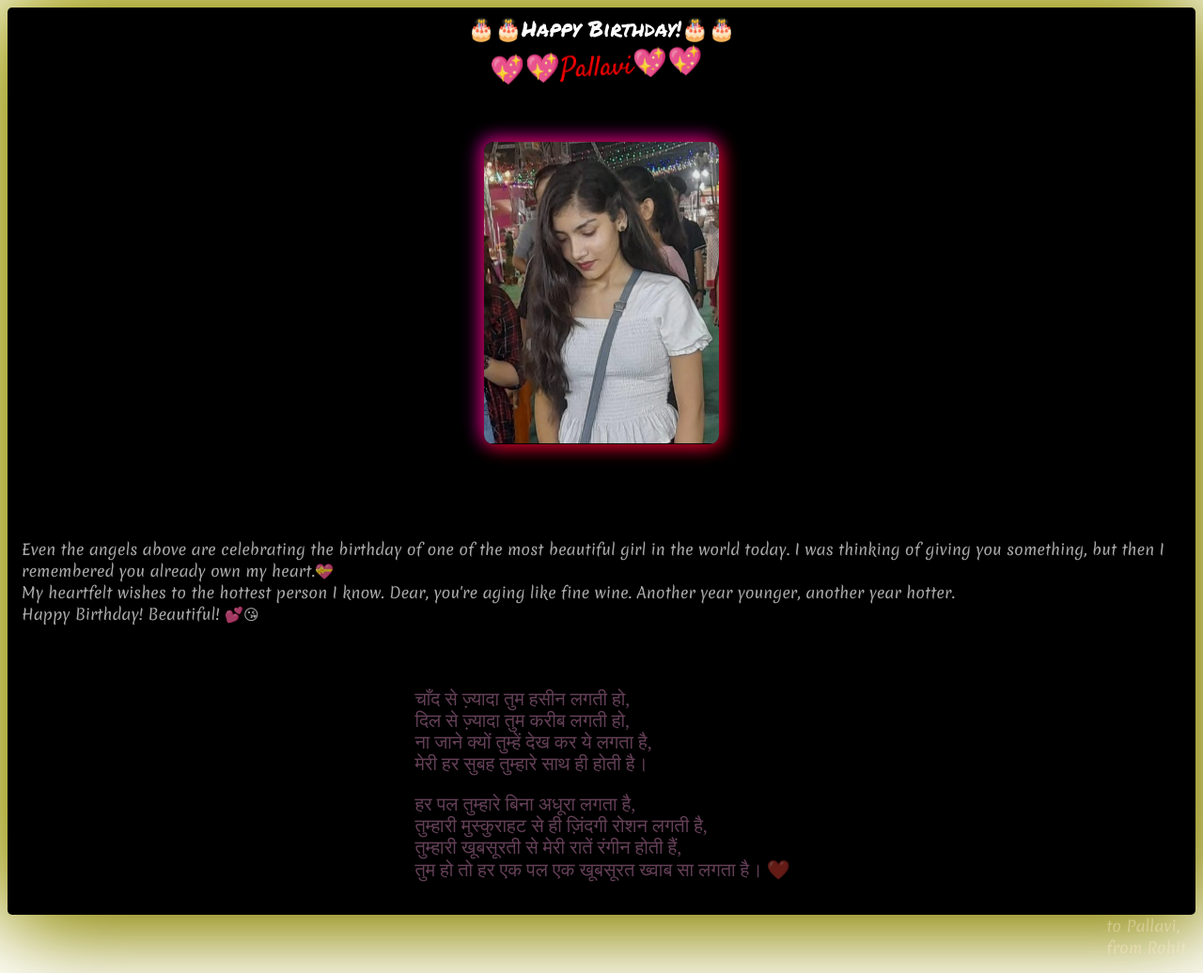
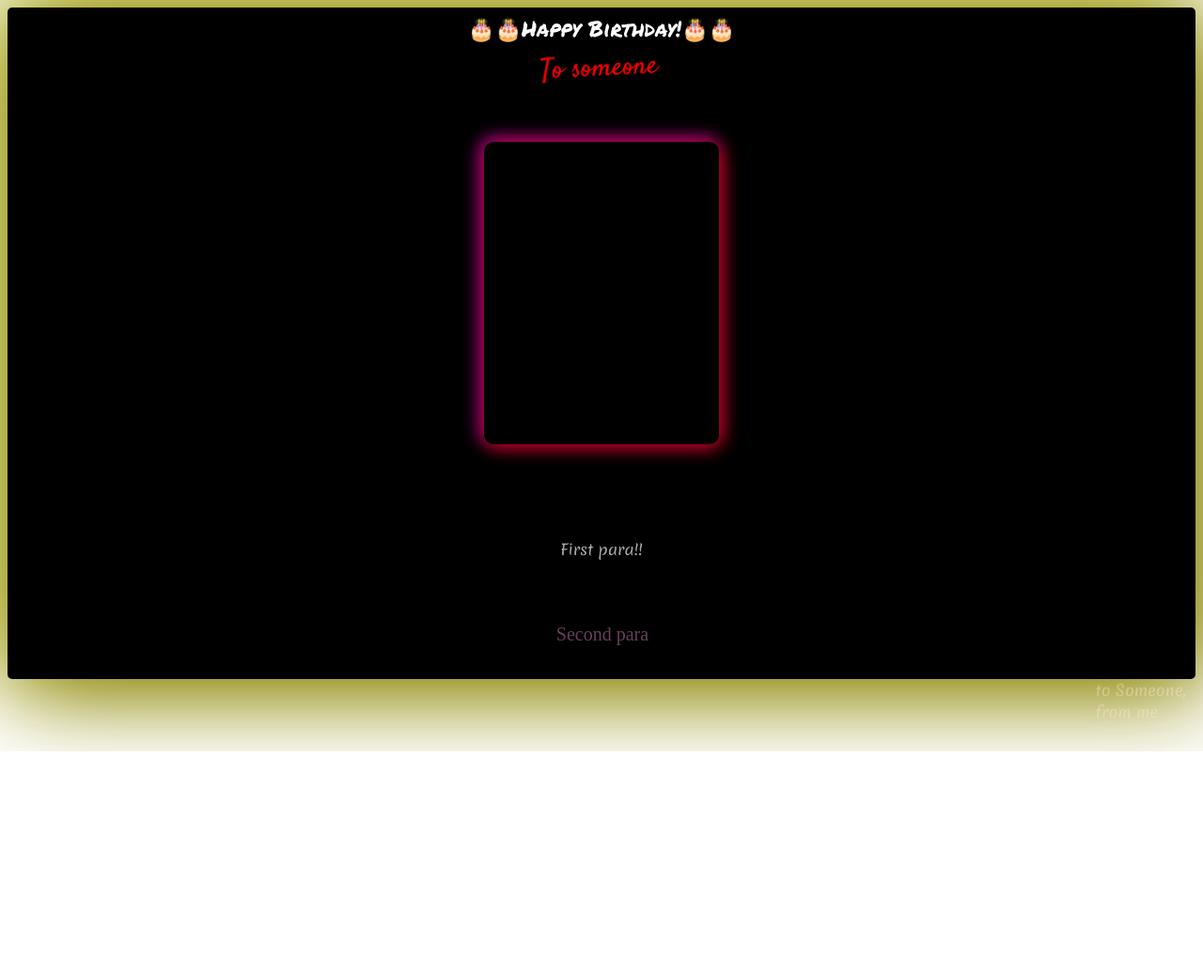
Before and after one commit to RohitKarmakar/Birthday, a plain HTML site: page index.html in a window 1280 px wide. Shown: the whole page at 94% size. After the commit the page ends 800 px from the top, so only its background shows below. Drawn offline with Linux system fonts and the light colour scheme.

Commit message:
index.html

```diff
--- a/index.html
+++ b/index.html
@@ -14,30 +14,19 @@
 <body>
 <div class="container">
     <div class="box" id="box1"> 🎂🎂Happy Birthday!🎂🎂</div>
-    <div class="box" id="box2">💖💖Pallavi💖💖</div>
-    <div class="box" id="box3"><img src="pal.jpg" alt="Pallavi" width="250px"></div>
+    <div class="box" id="box2">To someone</div>
+    <div class="box" id="box3"><img src="" alt="" width="250px"></div>
     <div class="box" id="box4">
         <p>
-            Even the angels above are celebrating the birthday of one of the most beautiful girl in the world today. I was thinking of giving you something, but then I remembered you already own my heart.💝 <br>
-            My heartfelt wishes to the hottest person I know. Dear, you're aging like fine wine. Another year younger, another year hotter. <br> Happy Birthday! Beautiful!
-💕😘
+            First para!!
         </p>
     </div>
     <div class="box" id="box5">
         <p>
-            चाँद से ज़्यादा तुम हसीन लगती हो, <br>
-            दिल से ज़्यादा तुम करीब लगती हो, <br>
-            ना जाने क्यों तुम्हें देख कर ये लगता है, <br>
-            मेरी हर सुबह तुम्हारे साथ ही होती है। <br>
-        </p>
-        <p>
-            हर पल तुम्हारे बिना अधूरा लगता है, <br>
-            तुम्हारी मुस्कुराहट से ही ज़िंदगी रोशन लगती है, <br>
-            तुम्हारी खूबसूरती से मेरी रातें रंगीन होती हैं, <br>
-            तुम हो तो हर एक पल एक खूबसूरत ख्वाब सा लगता है। ❤️
+            Second para
         </p>
     </div>
-    <div class="box" id="box6"><p>to Pallavi, <br> from Rohit</p></div>
+    <div class="box" id="box6"><p>to Someone, <br> from me</p></div>
 </div>
 </body>
 </html>
```
